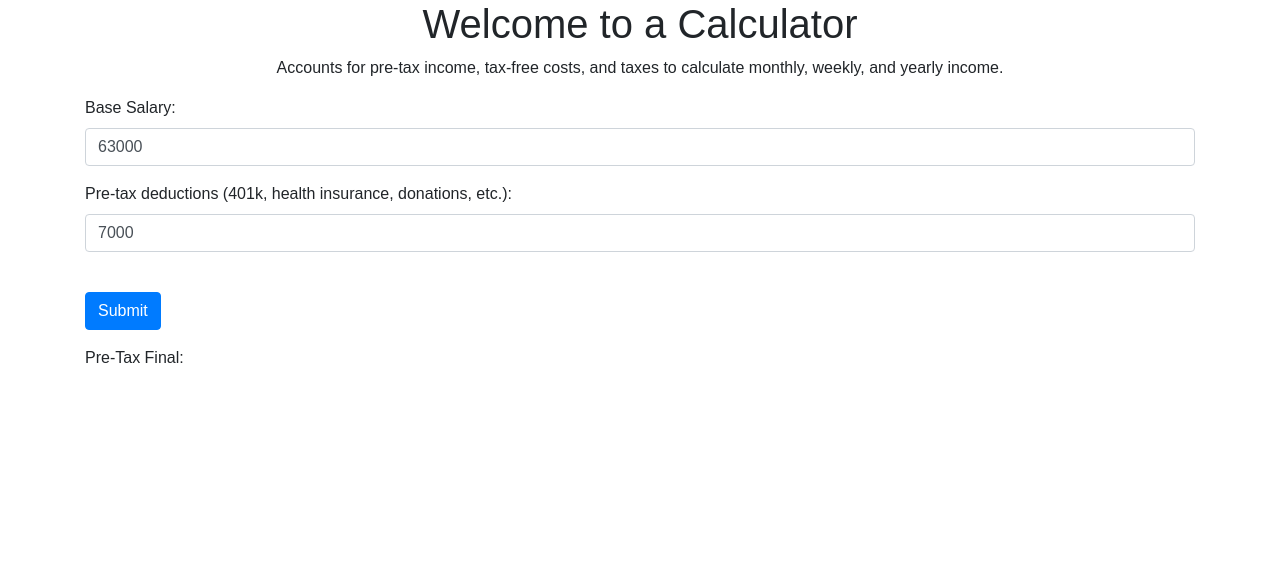
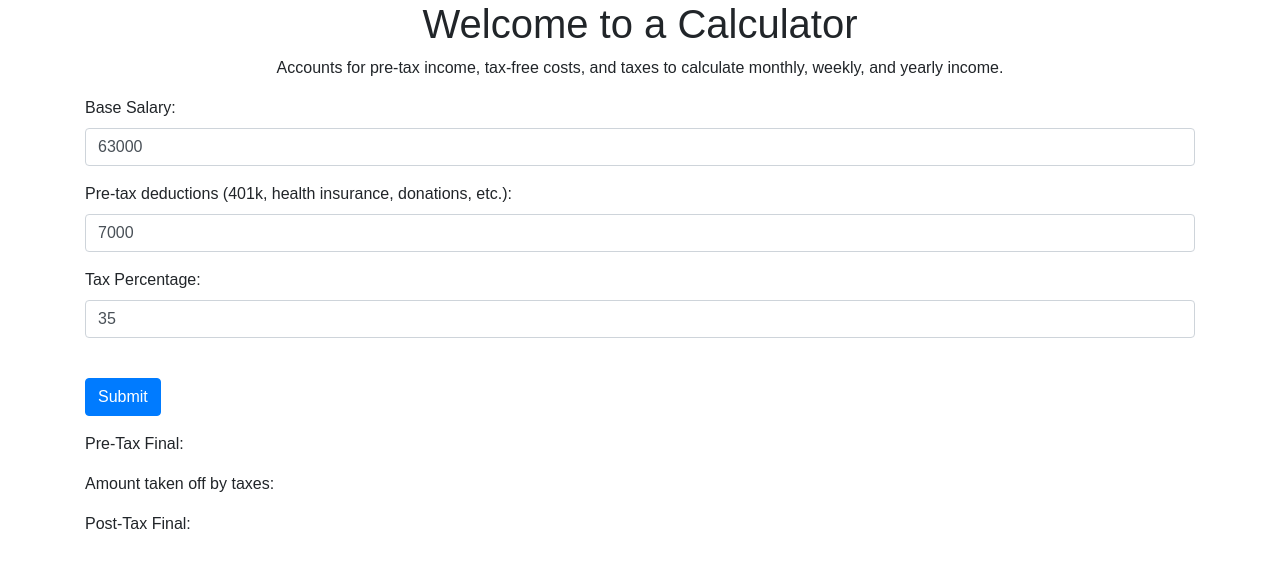
Before and after one commit to jtcanfield/income-calculator, a React (Create React App) app: page / in a window 1280 px wide. Shown: the top 568 px of the page. Built offline with nearby package versions, Linux system fonts and the light colour scheme.

Commit message:
add calculations for post tax and tax cost

```diff
--- a/src/App.js
+++ b/src/App.js
@@ -8,6 +8,9 @@ class App extends Component {
       base_income: 63000,
       pre_tax_deduct: 7000,
       pretax: "",
+      tax_percentage: 35,
+      taxes_cost: "",
+      post_tax_final: "",
     };
   }
 
@@ -27,7 +30,10 @@ class App extends Component {
   submitform(event){
     event.preventDefault();
     var pretax = this.state.base_income - this.state.pre_tax_deduct;
-    this.setState({pretax})
+    var taxpercentCalc = this.state.tax_percentage / 100;
+    var taxes_cost = pretax * taxpercentCalc;
+    var post_tax_final = pretax - taxes_cost;
+    this.setState({pretax, taxes_cost, post_tax_final})
   }
 
   render() {
@@ -59,6 +65,14 @@ class App extends Component {
             onChange={this.updateFromField('pre_tax_deduct')}
             value={this.state.pre_tax_deduct}/>
           </div>
+          <div className="form-group">
+            <label>
+              Tax Percentage:
+            </label>
+            <input type="text" className="form-control"
+            onChange={this.updateFromField('tax_percentage')}
+            value={this.state.tax_percentage}/>
+          </div>
           <br/>
           <div className="form-group pull-right">
             <button className="btn btn-primary btn-md"
@@ -69,6 +83,8 @@ class App extends Component {
         </form>
         <div>
           <p>Pre-Tax Final: {this.state.pretax}</p>
+          <p>Amount taken off by taxes: {this.state.taxes_cost}</p>
+          <p>Post-Tax Final: {this.state.post_tax_final}</p>
         </div>
       </div>
     );
```
